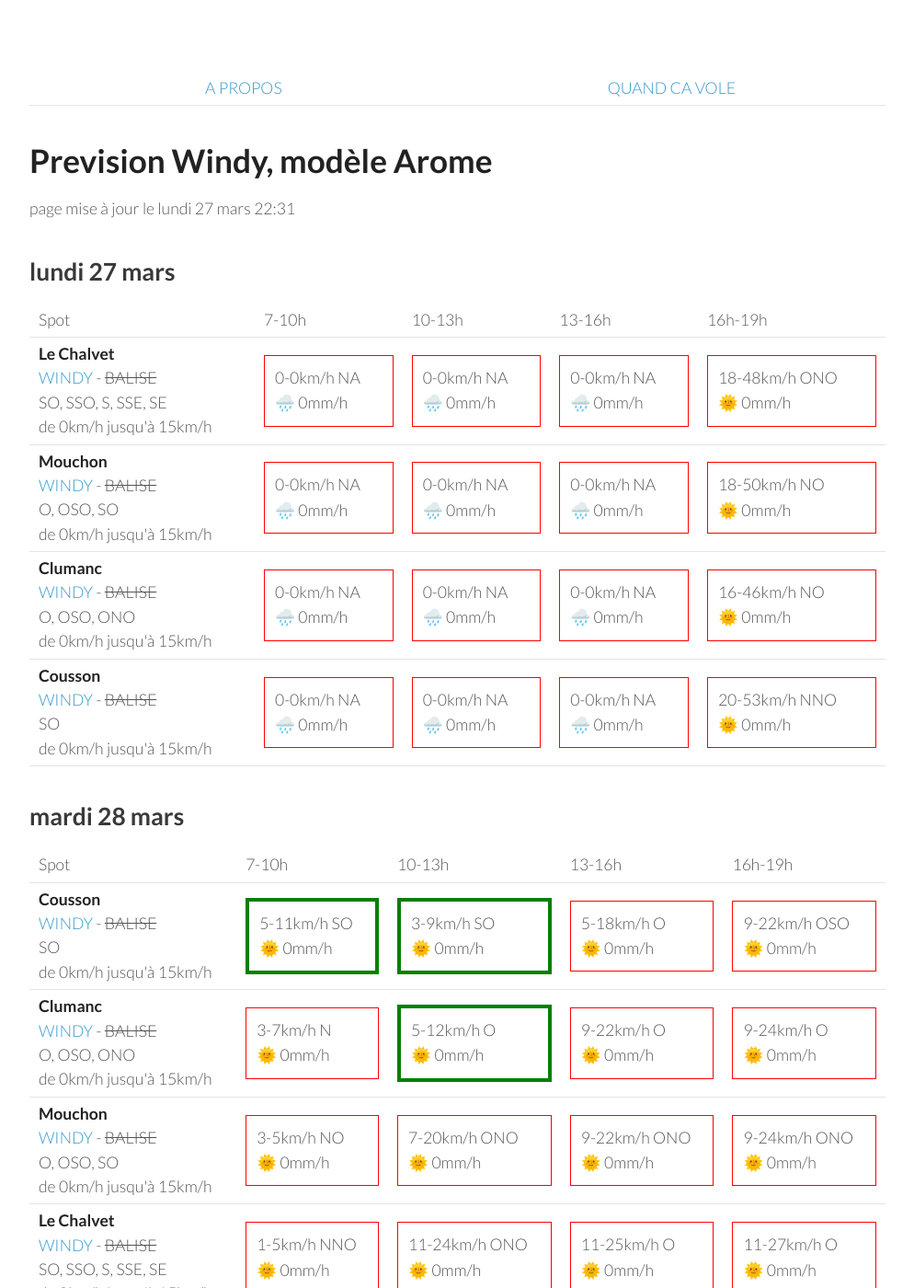
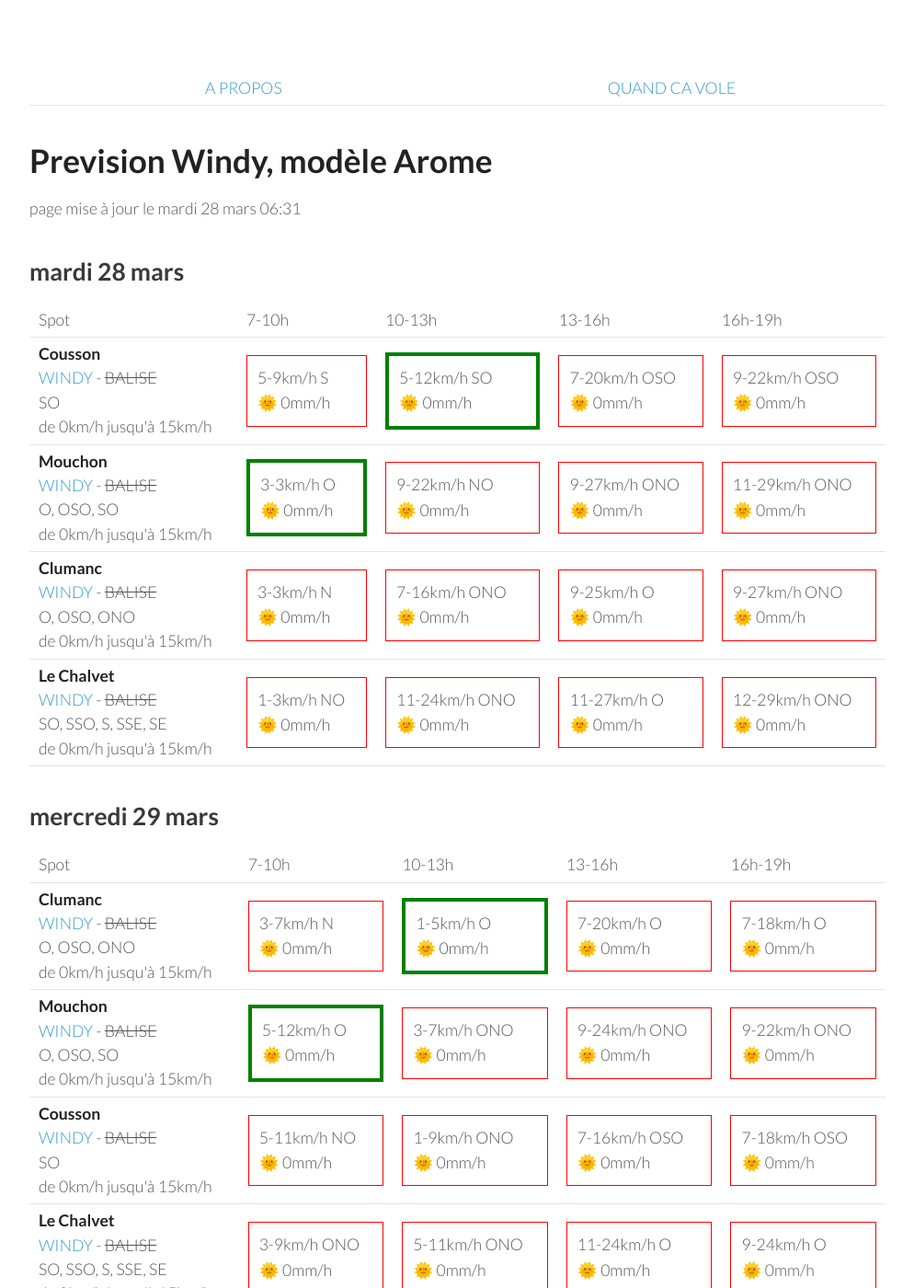
Before and after one commit to parapente-dans-le-nord/parapente-dans-le-nord.github.io, a Jekyll site: the page built from serre_poncon.markdown, in a window 1280 px wide and 1400 px high. Shown: the whole window at 92% size, without its empty margins (26-1020 px from the left). Built offline with Jekyll 4.4.1, drawn with Linux system fonts in a browser that asks for light colours; some of the changed text lies outside the part shown.

Commit message:
update index.markdown

```diff
--- a/serre_poncon.markdown
+++ b/serre_poncon.markdown
@@ -7,60 +7,8 @@ title:  "Tous les spots"
 {: .links}
 
 # Prevision Windy, modèle Arome
-page mise à jour le lundi 27 mars 22:31
+page mise à jour le mardi 28 mars 06:31
 
-## lundi 27 mars
-
-{::nomarkdown}
-<table>
-  <tbody>
-    <tr>
-      <td>Spot</td>
-      <td>7-10h</td>
-      <td>10-13h</td>
-      <td>13-16h</td>
-      <td>16h-19h</td>
-    </tr>
-<tr>
-        <td><strong>Le Chalvet</strong><br><a href="https://windy.com/43.979/6.480?43.866,6.480,10,m:eSsaglX">WINDY</a> - <span class="no-balise"> BALISE </span><br> <span class="vent-favorable">SO, SSO, S, SSE, SE</span><br><span class="force-vent">de 0km/h jusqu'à 15km/h</span> </td>
-
-            <td><div class="not-flyable"><p>0-0km/h NA</p><p>🌧️ 0mm/h</p></div></td>
-            <td><div class="not-flyable"><p>0-0km/h NA</p><p>🌧️ 0mm/h</p></div></td>
-            <td><div class="not-flyable"><p>0-0km/h NA</p><p>🌧️ 0mm/h</p></div></td>
-            <td><div class="not-flyable"><p>18-48km/h ONO</p><p>🌞 0mm/h</p></div></td>
-
-    </tr>
-<tr>
-        <td><strong>Mouchon</strong><br><a href="https://windy.com/43.992/6.424?43.878,6.425,10,m:eSuaglR">WINDY</a> - <span class="no-balise"> BALISE </span><br> <span class="vent-favorable">O, OSO, SO</span><br><span class="force-vent">de 0km/h jusqu'à 15km/h</span> </td>
-
-            <td><div class="not-flyable"><p>0-0km/h NA</p><p>🌧️ 0mm/h</p></div></td>
-            <td><div class="not-flyable"><p>0-0km/h NA</p><p>🌧️ 0mm/h</p></div></td>
-            <td><div class="not-flyable"><p>0-0km/h NA</p><p>🌧️ 0mm/h</p></div></td>
-            <td><div class="not-flyable"><p>18-50km/h NO</p><p>🌞 0mm/h</p></div></td>
-
-    </tr>
-<tr>
-        <td><strong>Clumanc</strong><br><a href="https://windy.com/44.027/6.402?43.914,6.403,10,m:eSxaglP">WINDY</a> - <span class="no-balise"> BALISE </span><br> <span class="vent-favorable">O, OSO, ONO</span><br><span class="force-vent">de 0km/h jusqu'à 15km/h</span> </td>
-
-            <td><div class="not-flyable"><p>0-0km/h NA</p><p>🌧️ 0mm/h</p></div></td>
-            <td><div class="not-flyable"><p>0-0km/h NA</p><p>🌧️ 0mm/h</p></div></td>
-            <td><div class="not-flyable"><p>0-0km/h NA</p><p>🌧️ 0mm/h</p></div></td>
-            <td><div class="not-flyable"><p>16-46km/h NO</p><p>🌞 0mm/h</p></div></td>
-
-    </tr>
-<tr>
-        <td><strong>Cousson</strong><br><a href="https://windy.com/44.054/6.240?43.940,6.241,10,m:eSAaglz">WINDY</a> - <span class="no-balise"> BALISE </span><br> <span class="vent-favorable">SO</span><br><span class="force-vent">de 0km/h jusqu'à 15km/h</span> </td>
-
-            <td><div class="not-flyable"><p>0-0km/h NA</p><p>🌧️ 0mm/h</p></div></td>
-            <td><div class="not-flyable"><p>0-0km/h NA</p><p>🌧️ 0mm/h</p></div></td>
-            <td><div class="not-flyable"><p>0-0km/h NA</p><p>🌧️ 0mm/h</p></div></td>
-            <td><div class="not-flyable"><p>20-53km/h NNO</p><p>🌞 0mm/h</p></div></td>
-
-    </tr>
-
-</tbody>
-</table>
-{:/}
 ## mardi 28 mars
 
 {::nomarkdown}
@@ -76,40 +24,40 @@ page mise à jour le lundi 27 mars 22:31
 <tr>
         <td><strong>Cousson</strong><br><a href="https://windy.com/44.054/6.240?43.940,6.241,10,m:eSAaglz">WINDY</a> - <span class="no-balise"> BALISE </span><br> <span class="vent-favorable">SO</span><br><span class="force-vent">de 0km/h jusqu'à 15km/h</span> </td>
 
-            <td><div class="flyable"><p>5-11km/h SO</p><p>🌞 0mm/h</p></div></td>
-            <td><div class="flyable"><p>3-9km/h SO</p><p>🌞 0mm/h</p></div></td>
-            <td><div class="not-flyable"><p>5-18km/h O</p><p>🌞 0mm/h</p></div></td>
+            <td><div class="not-flyable"><p>5-9km/h S</p><p>🌞 0mm/h</p></div></td>
+            <td><div class="flyable"><p>5-12km/h SO</p><p>🌞 0mm/h</p></div></td>
+            <td><div class="not-flyable"><p>7-20km/h OSO</p><p>🌞 0mm/h</p></div></td>
             <td><div class="not-flyable"><p>9-22km/h OSO</p><p>🌞 0mm/h</p></div></td>
+
+
+    </tr>
+<tr>
+        <td><strong>Mouchon</strong><br><a href="https://windy.com/43.992/6.424?43.878,6.425,10,m:eSuaglR">WINDY</a> - <span class="no-balise"> BALISE </span><br> <span class="vent-favorable">O, OSO, SO</span><br><span class="force-vent">de 0km/h jusqu'à 15km/h</span> </td>
+
+            <td><div class="flyable"><p>3-3km/h O</p><p>🌞 0mm/h</p></div></td>
+            <td><div class="not-flyable"><p>9-22km/h NO</p><p>🌞 0mm/h</p></div></td>
+            <td><div class="not-flyable"><p>9-27km/h ONO</p><p>🌞 0mm/h</p></div></td>
+            <td><div class="not-flyable"><p>11-29km/h ONO</p><p>🌞 0mm/h</p></div></td>
 
 
     </tr>
 <tr>
         <td><strong>Clumanc</strong><br><a href="https://windy.com/44.027/6.402?43.914,6.403,10,m:eSxaglP">WINDY</a> - <span class="no-balise"> BALISE </span><br> <span class="vent-favorable">O, OSO, ONO</span><br><span class="force-vent">de 0km/h jusqu'à 15km/h</span> </td>
 
-            <td><div class="not-flyable"><p>3-7km/h N</p><p>🌞 0mm/h</p></div></td>
-            <td><div class="flyable"><p>5-12km/h O</p><p>🌞 0mm/h</p></div></td>
-            <td><div class="not-flyable"><p>9-22km/h O</p><p>🌞 0mm/h</p></div></td>
-            <td><div class="not-flyable"><p>9-24km/h O</p><p>🌞 0mm/h</p></div></td>
-
-
-    </tr>
-<tr>
-        <td><strong>Mouchon</strong><br><a href="https://windy.com/43.992/6.424?43.878,6.425,10,m:eSuaglR">WINDY</a> - <span class="no-balise"> BALISE </span><br> <span class="vent-favorable">O, OSO, SO</span><br><span class="force-vent">de 0km/h jusqu'à 15km/h</span> </td>
-
-            <td><div class="not-flyable"><p>3-5km/h NO</p><p>🌞 0mm/h</p></div></td>
-            <td><div class="not-flyable"><p>7-20km/h ONO</p><p>🌞 0mm/h</p></div></td>
-            <td><div class="not-flyable"><p>9-22km/h ONO</p><p>🌞 0mm/h</p></div></td>
-            <td><div class="not-flyable"><p>9-24km/h ONO</p><p>🌞 0mm/h</p></div></td>
+            <td><div class="not-flyable"><p>3-3km/h N</p><p>🌞 0mm/h</p></div></td>
+            <td><div class="not-flyable"><p>7-16km/h ONO</p><p>🌞 0mm/h</p></div></td>
+            <td><div class="not-flyable"><p>9-25km/h O</p><p>🌞 0mm/h</p></div></td>
+            <td><div class="not-flyable"><p>9-27km/h ONO</p><p>🌞 0mm/h</p></div></td>
 
 
     </tr>
 <tr>
         <td><strong>Le Chalvet</strong><br><a href="https://windy.com/43.979/6.480?43.866,6.480,10,m:eSsaglX">WINDY</a> - <span class="no-balise"> BALISE </span><br> <span class="vent-favorable">SO, SSO, S, SSE, SE</span><br><span class="force-vent">de 0km/h jusqu'à 15km/h</span> </td>
 
-            <td><div class="not-flyable"><p>1-5km/h NNO</p><p>🌞 0mm/h</p></div></td>
+            <td><div class="not-flyable"><p>1-3km/h NO</p><p>🌞 0mm/h</p></div></td>
             <td><div class="not-flyable"><p>11-24km/h ONO</p><p>🌞 0mm/h</p></div></td>
-            <td><div class="not-flyable"><p>11-25km/h O</p><p>🌞 0mm/h</p></div></td>
             <td><div class="not-flyable"><p>11-27km/h O</p><p>🌞 0mm/h</p></div></td>
+            <td><div class="not-flyable"><p>12-29km/h ONO</p><p>🌞 0mm/h</p></div></td>
 
 
     </tr>
@@ -132,40 +80,40 @@ page mise à jour le lundi 27 mars 22:31
 <tr>
         <td><strong>Clumanc</strong><br><a href="https://windy.com/44.027/6.402?43.914,6.403,10,m:eSxaglP">WINDY</a> - <span class="no-balise"> BALISE </span><br> <span class="vent-favorable">O, OSO, ONO</span><br><span class="force-vent">de 0km/h jusqu'à 15km/h</span> </td>
 
-            <td><div class="not-flyable"><p>5-7km/h NNE</p><p>🌞 0mm/h</p></div></td>
-            <td><div class="not-flyable"><p>9-33km/h O</p><p>🌞 0mm/h</p></div></td>
-            <td><div class="not-flyable"><p>12-38km/h O</p><p>🌞 0mm/h</p></div></td>
-            <td><div class="not-flyable"><p>11-38km/h O</p><p>🌞 0mm/h</p></div></td>
+            <td><div class="not-flyable"><p>3-7km/h N</p><p>🌞 0mm/h</p></div></td>
+            <td><div class="flyable"><p>1-5km/h O</p><p>🌞 0mm/h</p></div></td>
+            <td><div class="not-flyable"><p>7-20km/h O</p><p>🌞 0mm/h</p></div></td>
+            <td><div class="not-flyable"><p>7-18km/h O</p><p>🌞 0mm/h</p></div></td>
+
+
+    </tr>
+<tr>
+        <td><strong>Mouchon</strong><br><a href="https://windy.com/43.992/6.424?43.878,6.425,10,m:eSuaglR">WINDY</a> - <span class="no-balise"> BALISE </span><br> <span class="vent-favorable">O, OSO, SO</span><br><span class="force-vent">de 0km/h jusqu'à 15km/h</span> </td>
+
+            <td><div class="flyable"><p>5-12km/h O</p><p>🌞 0mm/h</p></div></td>
+            <td><div class="not-flyable"><p>3-7km/h ONO</p><p>🌞 0mm/h</p></div></td>
+            <td><div class="not-flyable"><p>9-24km/h ONO</p><p>🌞 0mm/h</p></div></td>
+            <td><div class="not-flyable"><p>9-22km/h ONO</p><p>🌞 0mm/h</p></div></td>
 
 
     </tr>
 <tr>
         <td><strong>Cousson</strong><br><a href="https://windy.com/44.054/6.240?43.940,6.241,10,m:eSAaglz">WINDY</a> - <span class="no-balise"> BALISE </span><br> <span class="vent-favorable">SO</span><br><span class="force-vent">de 0km/h jusqu'à 15km/h</span> </td>
 
-            <td><div class="not-flyable"><p>5-12km/h ONO</p><p>🌞 0mm/h</p></div></td>
-            <td><div class="not-flyable"><p>5-20km/h OSO</p><p>🌞 0mm/h</p></div></td>
-            <td><div class="not-flyable"><p>9-27km/h OSO</p><p>🌞 0mm/h</p></div></td>
-            <td><div class="not-flyable"><p>5-27km/h SO</p><p>🌞 0mm/h</p></div></td>
-
-
-    </tr>
-<tr>
-        <td><strong>Mouchon</strong><br><a href="https://windy.com/43.992/6.424?43.878,6.425,10,m:eSuaglR">WINDY</a> - <span class="no-balise"> BALISE </span><br> <span class="vent-favorable">O, OSO, SO</span><br><span class="force-vent">de 0km/h jusqu'à 15km/h</span> </td>
-
-            <td><div class="not-flyable"><p>9-20km/h ONO</p><p>🌞 0mm/h</p></div></td>
-            <td><div class="not-flyable"><p>11-33km/h ONO</p><p>🌞 0mm/h</p></div></td>
-            <td><div class="not-flyable"><p>12-38km/h ONO</p><p>🌞 0mm/h</p></div></td>
-            <td><div class="not-flyable"><p>11-38km/h ONO</p><p>🌞 0mm/h</p></div></td>
+            <td><div class="not-flyable"><p>5-11km/h NO</p><p>🌞 0mm/h</p></div></td>
+            <td><div class="not-flyable"><p>1-9km/h ONO</p><p>🌞 0mm/h</p></div></td>
+            <td><div class="not-flyable"><p>7-16km/h OSO</p><p>🌞 0mm/h</p></div></td>
+            <td><div class="not-flyable"><p>7-18km/h OSO</p><p>🌞 0mm/h</p></div></td>
 
 
     </tr>
 <tr>
         <td><strong>Le Chalvet</strong><br><a href="https://windy.com/43.979/6.480?43.866,6.480,10,m:eSsaglX">WINDY</a> - <span class="no-balise"> BALISE </span><br> <span class="vent-favorable">SO, SSO, S, SSE, SE</span><br><span class="force-vent">de 0km/h jusqu'à 15km/h</span> </td>
 
-            <td><div class="not-flyable"><p>5-16km/h NO</p><p>🌞 0mm/h</p></div></td>
-            <td><div class="not-flyable"><p>11-33km/h O</p><p>🌞 0mm/h</p></div></td>
-            <td><div class="not-flyable"><p>14-40km/h O</p><p>🌞 0mm/h</p></div></td>
-            <td><div class="not-flyable"><p>11-40km/h O</p><p>🌞 0mm/h</p></div></td>
+            <td><div class="not-flyable"><p>3-9km/h ONO</p><p>🌞 0mm/h</p></div></td>
+            <td><div class="not-flyable"><p>5-11km/h ONO</p><p>🌞 0mm/h</p></div></td>
+            <td><div class="not-flyable"><p>11-24km/h O</p><p>🌞 0mm/h</p></div></td>
+            <td><div class="not-flyable"><p>9-24km/h O</p><p>🌞 0mm/h</p></div></td>
 
 
     </tr>
@@ -186,31 +134,31 @@ page mise à jour le lundi 27 mars 22:31
       <td>16h-19h</td>
     </tr>
 <tr>
+        <td><strong>Clumanc</strong><br><a href="https://windy.com/44.027/6.402?43.914,6.403,10,m:eSxaglP">WINDY</a> - <span class="no-balise"> BALISE </span><br> <span class="vent-favorable">O, OSO, ONO</span><br><span class="force-vent">de 0km/h jusqu'à 15km/h</span> </td>
+
+            <td><div class="flyable"><p>0-12km/h O</p><p>🌞 0mm/h</p></div></td>
+            <td><div class="not-flyable"><p>5-22km/h O</p><p>🌞 0mm/h</p></div></td>
+            <td><div class="not-flyable"><p>11-35km/h O</p><p>🌞 0mm/h</p></div></td>
+            <td><div class="not-flyable"><p>11-37km/h O</p><p>🌞 0mm/h</p></div></td>
+
+
+    </tr>
+<tr>
         <td><strong>Cousson</strong><br><a href="https://windy.com/44.054/6.240?43.940,6.241,10,m:eSAaglz">WINDY</a> - <span class="no-balise"> BALISE </span><br> <span class="vent-favorable">SO</span><br><span class="force-vent">de 0km/h jusqu'à 15km/h</span> </td>
 
-            <td><div class="not-flyable"><p>3-12km/h E</p><p>🌞 0mm/h</p></div></td>
-            <td><div class="not-flyable"><p>3-16km/h SO</p><p>🌞 0mm/h</p></div></td>
-            <td><div class="not-flyable"><p>9-25km/h OSO</p><p>🌞 0mm/h</p></div></td>
-            <td><div class="not-flyable"><p>7-29km/h OSO</p><p>🌞 0mm/h</p></div></td>
+            <td><div class="not-flyable"><p>3-11km/h ESE</p><p>🌞 0mm/h</p></div></td>
+            <td><div class="flyable"><p>1-14km/h SO</p><p>🌞 0mm/h</p></div></td>
+            <td><div class="not-flyable"><p>9-27km/h OSO</p><p>🌞 0mm/h</p></div></td>
+            <td><div class="not-flyable"><p>5-27km/h OSO</p><p>🌞 0mm/h</p></div></td>
 
 
     </tr>
 <tr>
         <td><strong>Mouchon</strong><br><a href="https://windy.com/43.992/6.424?43.878,6.425,10,m:eSuaglR">WINDY</a> - <span class="no-balise"> BALISE </span><br> <span class="vent-favorable">O, OSO, SO</span><br><span class="force-vent">de 0km/h jusqu'à 15km/h</span> </td>
 
-            <td><div class="not-flyable"><p>1-12km/h NE</p><p>🌞 0mm/h</p></div></td>
-            <td><div class="not-flyable"><p>5-22km/h OSO</p><p>🌞 0mm/h</p></div></td>
-            <td><div class="not-flyable"><p>9-29km/h OSO</p><p>🌞 0mm/h</p></div></td>
-            <td><div class="not-flyable"><p>11-37km/h O</p><p>🌞 0mm/h</p></div></td>
-
-
-    </tr>
-<tr>
-        <td><strong>Clumanc</strong><br><a href="https://windy.com/44.027/6.402?43.914,6.403,10,m:eSxaglP">WINDY</a> - <span class="no-balise"> BALISE </span><br> <span class="vent-favorable">O, OSO, ONO</span><br><span class="force-vent">de 0km/h jusqu'à 15km/h</span> </td>
-
-            <td><div class="not-flyable"><p>1-12km/h ENE</p><p>🌞 0mm/h</p></div></td>
-            <td><div class="not-flyable"><p>5-22km/h OSO</p><p>🌞 0mm/h</p></div></td>
-            <td><div class="not-flyable"><p>9-31km/h OSO</p><p>🌞 0mm/h</p></div></td>
+            <td><div class="not-flyable"><p>1-12km/h ONO</p><p>🌞 0mm/h</p></div></td>
+            <td><div class="not-flyable"><p>5-22km/h O</p><p>🌞 0mm/h</p></div></td>
+            <td><div class="not-flyable"><p>12-35km/h O</p><p>🌞 0mm/h</p></div></td>
             <td><div class="not-flyable"><p>11-37km/h O</p><p>🌞 0mm/h</p></div></td>
 
 
@@ -218,9 +166,9 @@ page mise à jour le lundi 27 mars 22:31
 <tr>
         <td><strong>Le Chalvet</strong><br><a href="https://windy.com/43.979/6.480?43.866,6.480,10,m:eSsaglX">WINDY</a> - <span class="no-balise"> BALISE </span><br> <span class="vent-favorable">SO, SSO, S, SSE, SE</span><br><span class="force-vent">de 0km/h jusqu'à 15km/h</span> </td>
 
-            <td><div class="not-flyable"><p>1-14km/h N</p><p>🌞 0mm/h</p></div></td>
-            <td><div class="not-flyable"><p>5-24km/h OSO</p><p>🌞 0mm/h</p></div></td>
-            <td><div class="not-flyable"><p>11-31km/h OSO</p><p>🌞 0mm/h</p></div></td>
+            <td><div class="not-flyable"><p>1-14km/h ONO</p><p>🌞 0mm/h</p></div></td>
+            <td><div class="not-flyable"><p>7-25km/h O</p><p>🌞 0mm/h</p></div></td>
+            <td><div class="not-flyable"><p>12-35km/h O</p><p>🌞 0mm/h</p></div></td>
             <td><div class="not-flyable"><p>11-37km/h O</p><p>🌞 0mm/h</p></div></td>
 
 
@@ -244,8 +192,8 @@ page mise à jour le lundi 27 mars 22:31
 <tr>
         <td><strong>Mouchon</strong><br><a href="https://windy.com/43.992/6.424?43.878,6.425,10,m:eSuaglR">WINDY</a> - <span class="no-balise"> BALISE </span><br> <span class="vent-favorable">O, OSO, SO</span><br><span class="force-vent">de 0km/h jusqu'à 15km/h</span> </td>
 
-            <td><div class="not-flyable"><p>5-29km/h ONO</p><p>🌞 0mm/h</p></div></td>
-            <td><div class="not-flyable"><p>18-51km/h ONO</p><p>🌞 0mm/h</p></div></td>
+            <td><div class="not-flyable"><p>1-18km/h ONO</p><p>🌞 0mm/h</p></div></td>
+            <td><div class="not-flyable"><p>12-37km/h ONO</p><p>🌞 0mm/h</p></div></td>
             <td><div class="not-flyable"><p>16-64km/h NO</p><p>🌧 0.3mm/h</p></div></td>
             <td><div class="not-flyable"><p>29-74km/h ONO</p><p>🌞 0mm/h</p></div></td>
 
@@ -254,8 +202,8 @@ page mise à jour le lundi 27 mars 22:31
 <tr>
         <td><strong>Clumanc</strong><br><a href="https://windy.com/44.027/6.402?43.914,6.403,10,m:eSxaglP">WINDY</a> - <span class="no-balise"> BALISE </span><br> <span class="vent-favorable">O, OSO, ONO</span><br><span class="force-vent">de 0km/h jusqu'à 15km/h</span> </td>
 
-            <td><div class="not-flyable"><p>5-27km/h NO</p><p>🌞 0mm/h</p></div></td>
-            <td><div class="not-flyable"><p>18-50km/h ONO</p><p>🌞 0mm/h</p></div></td>
+            <td><div class="not-flyable"><p>1-18km/h NNO</p><p>🌞 0mm/h</p></div></td>
+            <td><div class="not-flyable"><p>11-35km/h ONO</p><p>🌞 0mm/h</p></div></td>
             <td><div class="not-flyable"><p>16-66km/h NO</p><p>🌧 0.3mm/h</p></div></td>
             <td><div class="not-flyable"><p>27-72km/h ONO</p><p>🌞 0mm/h</p></div></td>
 
@@ -264,8 +212,8 @@ page mise à jour le lundi 27 mars 22:31
 <tr>
         <td><strong>Cousson</strong><br><a href="https://windy.com/44.054/6.240?43.940,6.241,10,m:eSAaglz">WINDY</a> - <span class="no-balise"> BALISE </span><br> <span class="vent-favorable">SO</span><br><span class="force-vent">de 0km/h jusqu'à 15km/h</span> </td>
 
-            <td><div class="not-flyable"><p>1-14km/h ENE</p><p>🌞 0mm/h</p></div></td>
-            <td><div class="not-flyable"><p>7-29km/h ONO</p><p>🌞 0mm/h</p></div></td>
+            <td><div class="not-flyable"><p>3-12km/h E</p><p>🌞 0mm/h</p></div></td>
+            <td><div class="not-flyable"><p>5-22km/h ONO</p><p>🌞 0mm/h</p></div></td>
             <td><div class="not-flyable"><p>9-51km/h NO</p><p>🌧 0.3mm/h</p></div></td>
             <td><div class="not-flyable"><p>20-53km/h ONO</p><p>🌞 0mm/h</p></div></td>
 
@@ -274,8 +222,8 @@ page mise à jour le lundi 27 mars 22:31
 <tr>
         <td><strong>Le Chalvet</strong><br><a href="https://windy.com/43.979/6.480?43.866,6.480,10,m:eSsaglX">WINDY</a> - <span class="no-balise"> BALISE </span><br> <span class="vent-favorable">SO, SSO, S, SSE, SE</span><br><span class="force-vent">de 0km/h jusqu'à 15km/h</span> </td>
 
-            <td><div class="not-flyable"><p>7-33km/h ONO</p><p>🌞 0mm/h</p></div></td>
-            <td><div class="not-flyable"><p>20-55km/h ONO</p><p>🌞 0mm/h</p></div></td>
+            <td><div class="not-flyable"><p>3-20km/h NO</p><p>🌞 0mm/h</p></div></td>
+            <td><div class="not-flyable"><p>12-38km/h ONO</p><p>🌞 0mm/h</p></div></td>
             <td><div class="not-flyable"><p>18-66km/h NO</p><p>🌧 0.3mm/h</p></div></td>
             <td><div class="not-flyable"><p>31-77km/h ONO</p><p>🌞 0mm/h</p></div></td>
 
```
